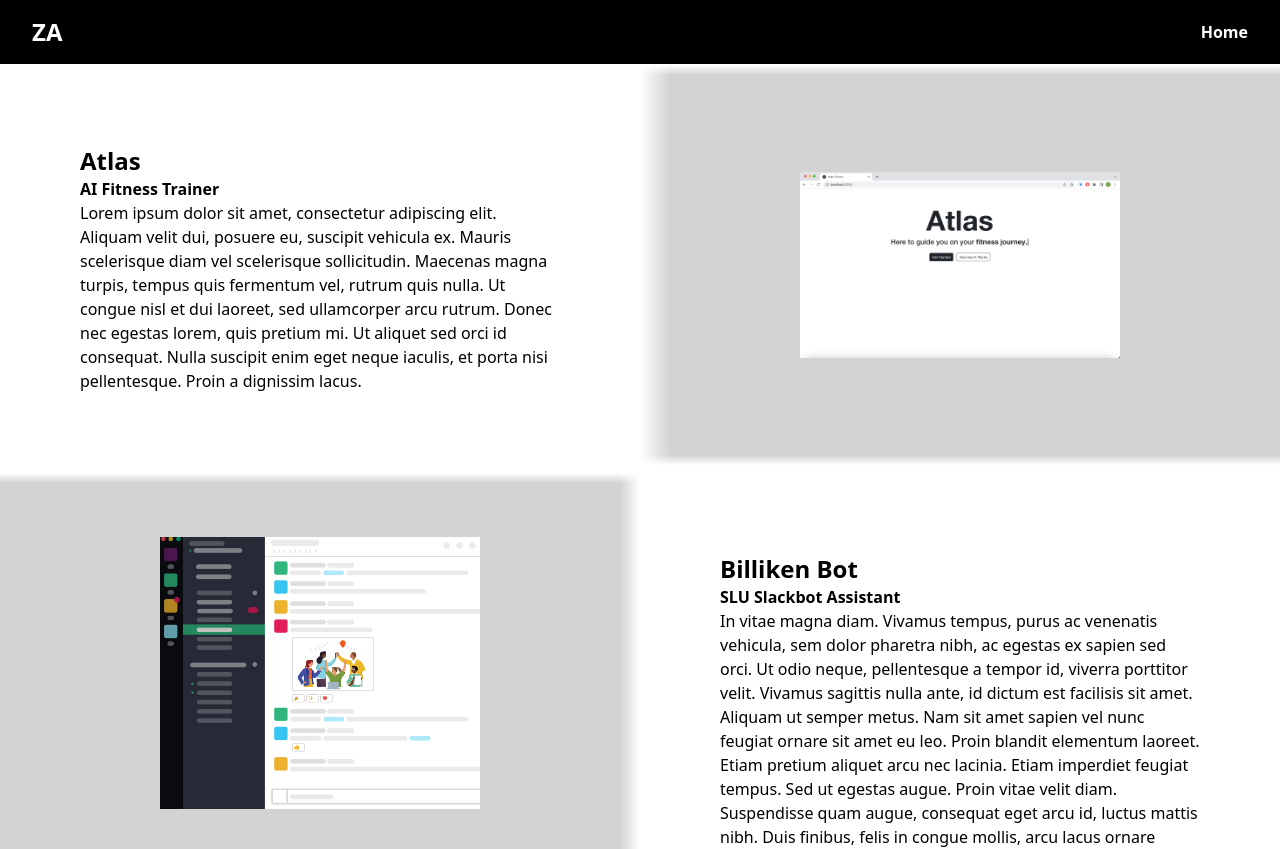
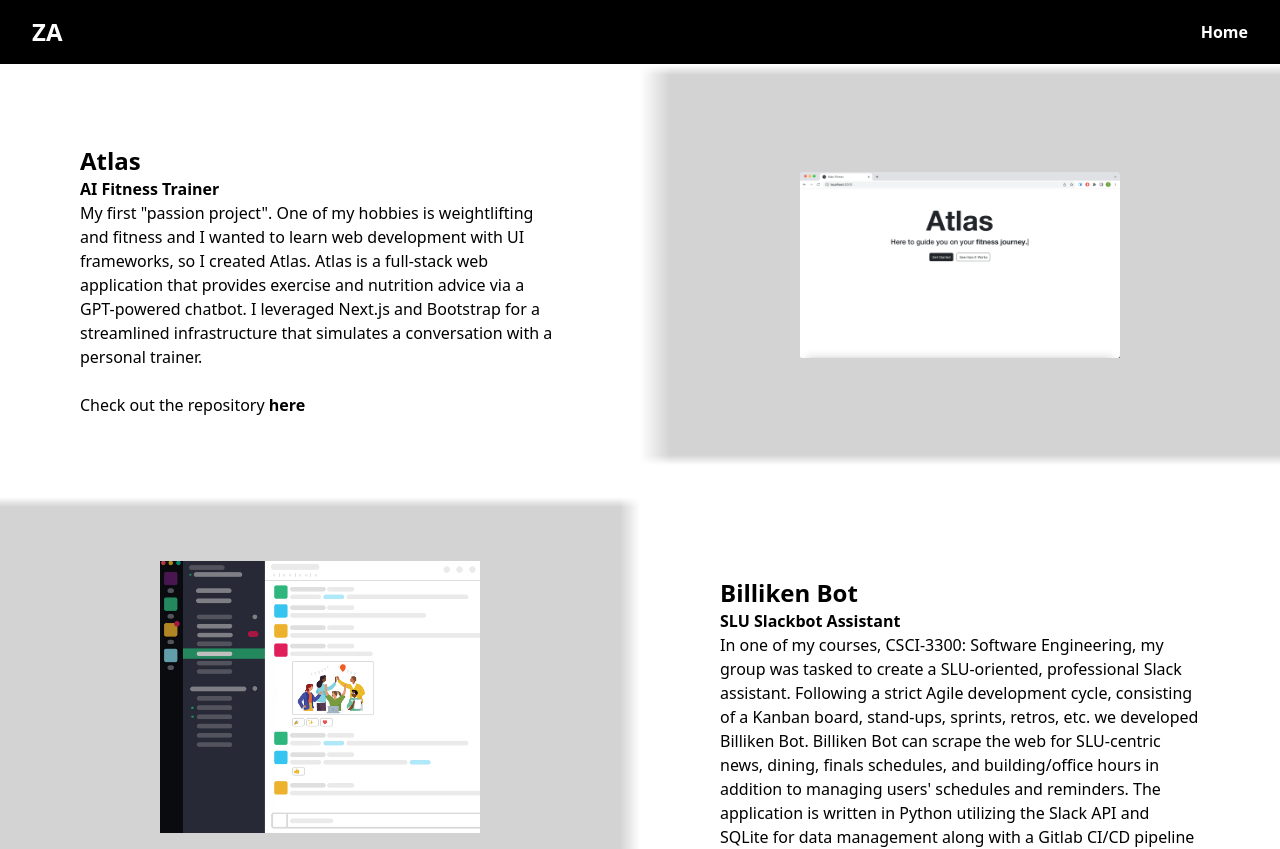
Before and after one commit to zohaib-a-ahmed/portfolio, an Angular app: page /projects in a window 1280 px wide. Shown: the top 849 px of the page. Built offline with nearby package versions, Linux system fonts and the light colour scheme.

Commit message:
Finished Project Directory

```diff
--- a/src/app/projects-directory/projects-directory.component.html
+++ b/src/app/projects-directory/projects-directory.component.html
@@ -25,6 +25,12 @@
         <h2 class="text-2xl font-bold">{{ project.title }}</h2>
         <h3 class="text-lg font-semibold">{{ project.subtitle }}</h3>
         <p class="mt-2">{{ project.description }}</p>
+        <div *ngIf="project.link">
+          <p class="mt-6">
+            Check out the repository
+            <a class="font-bold" [href]="project.link" target="_blank">here</a>
+          </p>
+        </div>
       </div>
     </div>
     <div
@@ -50,6 +56,11 @@
         <h2 class="text-2xl font-bold">{{ project.title }}</h2>
         <h3 class="text-lg font-semibold">{{ project.subtitle }}</h3>
         <p class="mt-2">{{ project.description }}</p>
+        <div *ngIf="project.link">
+          <p class="mt-3">
+            Check out the repository <a [href]="project.link">here</a>
+          </p>
+        </div>
       </div>
     </div>
   </div>
--- a/src/app/projects-directory/projects-directory.component.ts
+++ b/src/app/projects-directory/projects-directory.component.ts
@@ -1,4 +1,13 @@
 import { Component } from '@angular/core';
+
+interface Project {
+  image: string;
+  title: string;
+  subtitle: string;
+  description: string;
+  flip: boolean;
+  link?: string;
+}
 
 @Component({
   selector: 'app-projects-directory',
@@ -6,20 +15,27 @@
   styleUrls: ['./projects-directory.component.css'],
 })
 export class ProjectsDirectoryComponent {
-  projects: any[] = [
+  projects: Project[] = [
     {
       title: 'Atlas',
       subtitle: 'AI Fitness Trainer',
-      description:
-        'Lorem ipsum dolor sit amet, consectetur adipiscing elit. Aliquam velit dui, posuere   eu, suscipit vehicula ex. Mauris scelerisque diam vel scelerisque sollicitudin. Maecenas magna turpis, tempus quis fermentum vel, rutrum quis nulla. Ut congue nisl et dui laoreet, sed ullamcorper arcu rutrum. Donec nec egestas lorem, quis pretium mi. Ut aliquet sed orci id consequat. Nulla suscipit enim eget neque iaculis, et porta nisi pellentesque. Proin a dignissim lacus.',
+      description: `
+      My first "passion project". One of my hobbies is weightlifting and fitness and I wanted to learn web development with UI frameworks, so I created Atlas.
+      Atlas is a full-stack web application that provides exercise and nutrition advice via a GPT-powered chatbot. I leveraged Next.js and Bootstrap for a streamlined infrastructure
+      that simulates a conversation with a personal trainer.
+      `,
       image: 'assets/projects/atlas.png',
       flip: false,
+      link: 'https://github.com/zohaib-a-ahmed/trainerPT',
     },
     {
       title: 'Billiken Bot',
       subtitle: 'SLU Slackbot Assistant',
-      description:
-        'In vitae magna diam. Vivamus tempus, purus ac venenatis vehicula, sem dolor pharetra nibh, ac egestas ex sapien sed orci. Ut odio neque, pellentesque a tempor id, viverra porttitor velit. Vivamus sagittis nulla ante, id dictum est facilisis sit amet. Aliquam ut semper metus. Nam sit amet sapien vel nunc feugiat ornare sit amet eu leo. Proin blandit elementum laoreet. Etiam pretium aliquet arcu nec lacinia. Etiam imperdiet feugiat tempus. Sed ut egestas augue. Proin vitae velit diam. Suspendisse quam augue, consequat eget arcu id, luctus mattis nibh. Duis finibus, felis in congue mollis, arcu lacus ornare justo, quis convallis ante quam ac lorem. Aliquam dignissim in ligula nec feugiat.',
+      description: `
+      In one of my courses, CSCI-3300: Software Engineering, my group was tasked to create a SLU-oriented, professional Slack assistant. Following a strict Agile development cycle,
+      consisting of a Kanban board, stand-ups, sprints, retros, etc. we developed Billiken Bot. Billiken Bot can scrape the web for SLU-centric news, dining, finals schedules, and building/office hours
+      in addition to managing users' schedules and reminders. The application is written in Python utilizing the Slack API and SQLite for data management along with a Gitlab CI/CD pipeline written with Pytest.
+      `,
       image: 'assets/projects/slackchat.jpeg',
       flip: true,
     },
```
